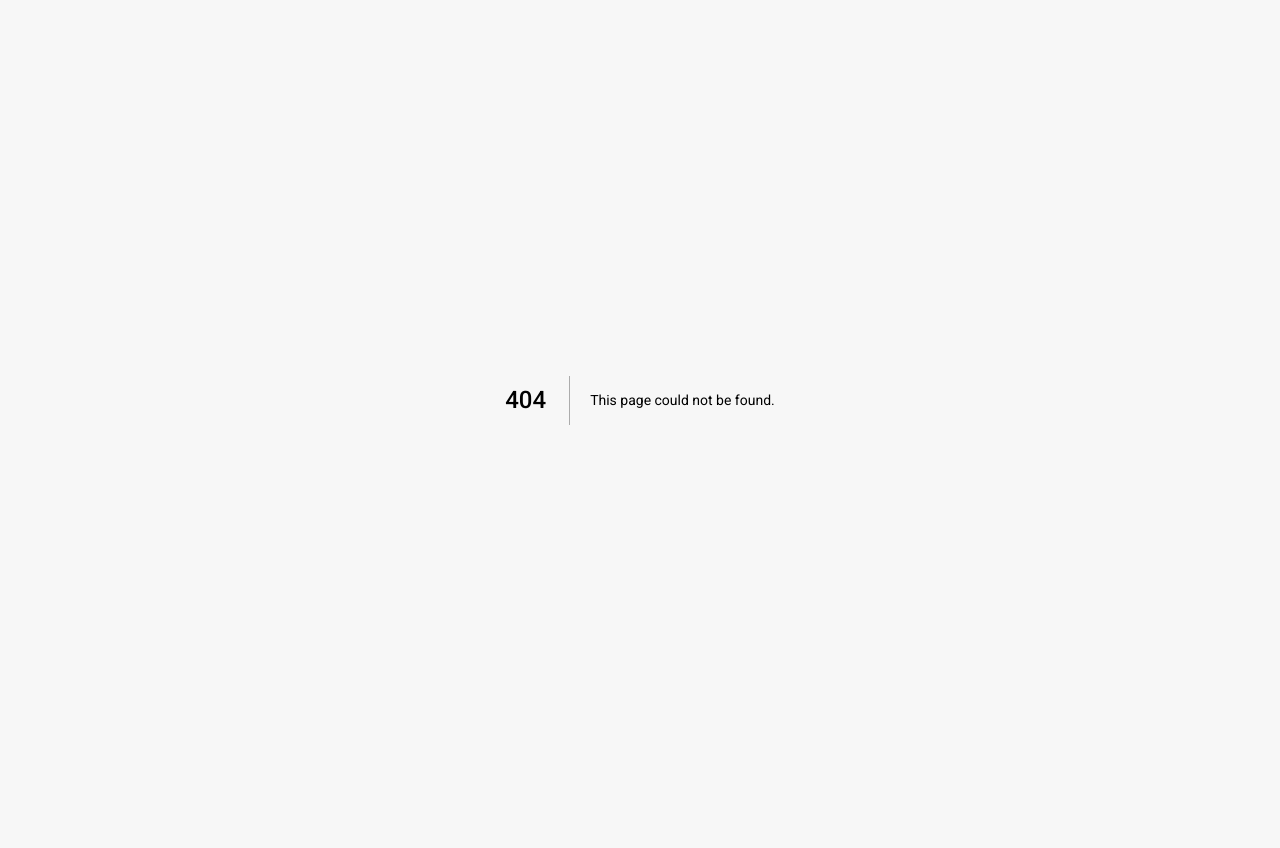
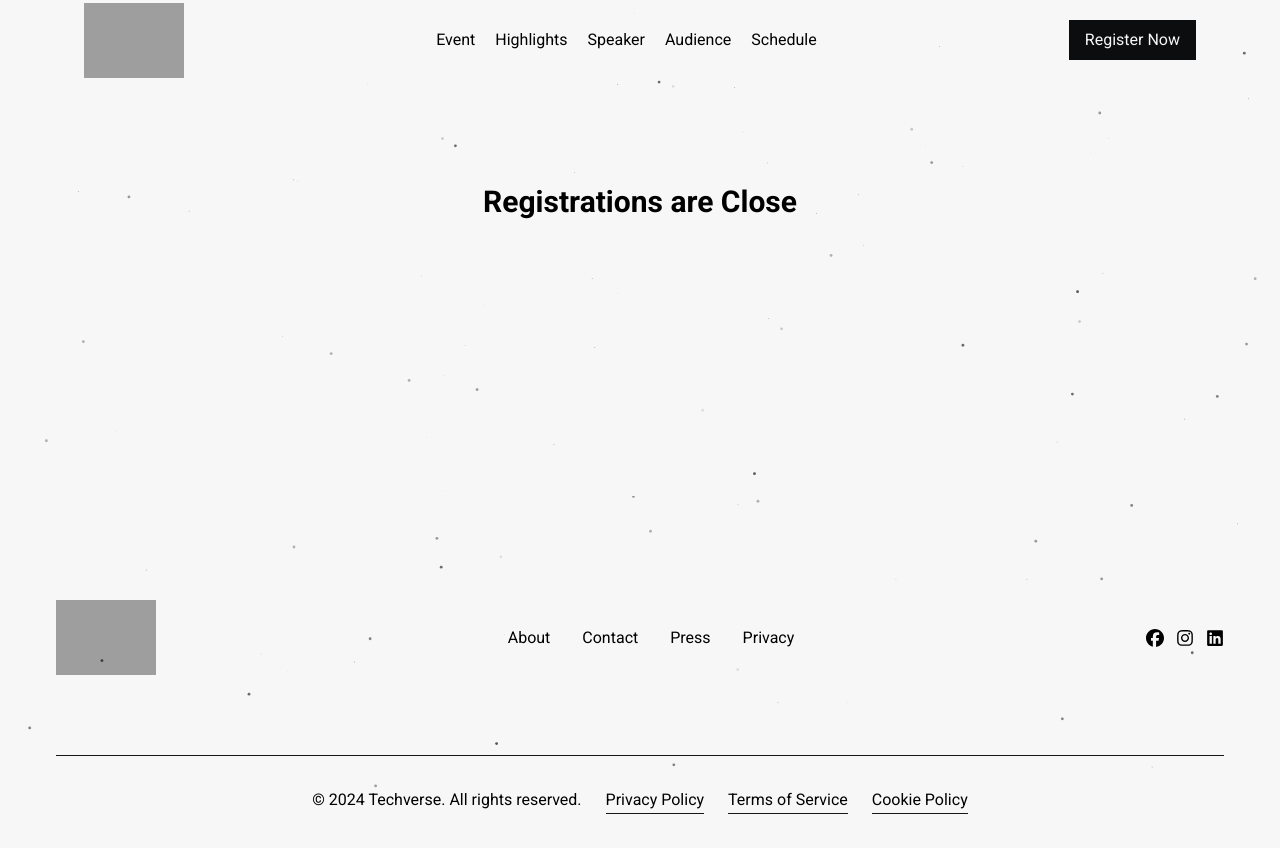
Before and after one commit to lotfi-1/techVarse_event, a Next.js app: page /close in a window 1280 px wide. Before the commit this address had no page. Shown: the top 848 px of the page. Before the commit the page ends 800 px from the top, so only its background shows below. Built offline with nearby package versions, Linux system fonts and the light colour scheme; grey boxes are pictures that could not be loaded.

Commit message:
create close registrations

```diff
--- /dev/null
+++ b/app/close/page.tsx
@@ -0,0 +1,32 @@
+/** @format */
+"use client";
+
+import Footer from "@/components/landing/Footer";
+import Header from "@/components/landing/Header";
+import Particles from "@/components/ui/Particles";
+import { useEffect, useState } from "react";
+import useTheme from "@/hooks/use-theme";
+
+export default function Page() {
+  const { theme } = useTheme();
+  const [color, setColor] = useState(theme === "dark" ? "#F7F7F7" : "#0C0D0E");
+  useEffect(() => {
+    setColor(theme === "dark" ? "#F7F7F7" : "#0C0D0E");
+  }, [theme]);
+  return (
+    <div>
+      <Header />
+      <div className="flex flex-col lg:flex-row lg:justify-evenly font-bold text-2xl md:text-3xl py-16 gap-x-20 gap-y-[52px] px-6 md:px-16 mt-10 pb-28">
+        Registrations are Close
+      </div>
+      <Particles
+        className="absolute inset-0"
+        quantity={100}
+        ease={80}
+        color={color}
+        refresh
+      />
+      <Footer />
+    </div>
+  );
+}
--- a/components/landing/Audience.tsx
+++ b/components/landing/Audience.tsx
@@ -21,7 +21,7 @@ export default function Audience() {
           ahead of the curve.
         </p>
         <div>
-          <Link href="/register" className="btn-primary">
+          <Link href="/close" className="btn-primary">
             Register Now
           </Link>
         </div>
--- a/components/landing/Home.tsx
+++ b/components/landing/Home.tsx
@@ -45,7 +45,7 @@ export default function Home() {
       ))}
       <Counter />
       <div className="flex py-4">
-        <Link href="/register" className="btn-primary mr-4">
+        <Link href="/close" className="btn-primary mr-4">
           Register Now
         </Link>
         <button className="btn-secondary">Learn More</button>
--- a/components/landing/Schedule.tsx
+++ b/components/landing/Schedule.tsx
@@ -22,7 +22,7 @@ export default function Schedule() {
           event.
         </p>
         <div>
-          <Link href="/register" className="btn-secondary md:!btn-primary">
+          <Link href="/close" className="btn-secondary md:!btn-primary">
             Register Now
           </Link>
         </div>
--- a/components/ui/NavBar.tsx
+++ b/components/ui/NavBar.tsx
@@ -60,7 +60,7 @@ function DesktopNavBar() {
         </ul>
       </div>
       <div className="hidden md:flex">
-        <Link href="/register" className="btn-primary">
+        <Link href="/close" className="btn-primary">
           Register Now
         </Link>
       </div>
@@ -79,7 +79,7 @@ function SideNavBar() {
     <div className="flex gap-x-6 md:hidden">
       {/* Mobile Menu Icon */}
       <div className="hidden sm:block">
-        <Link href="/register" className="btn-primary">
+        <Link href="/close" className="btn-primary">
           Register Now
         </Link>
       </div>
@@ -130,7 +130,7 @@ function SideNavBar() {
                   whileTap={{ scale: 0.95 }}
                   className="mt-4 sm:hidden"
                 >
-                  <Link href="/register" className="btn-primary">
+                  <Link href="/close" className="btn-primary">
                     Register Now
                   </Link>
                 </motion.li>
```
